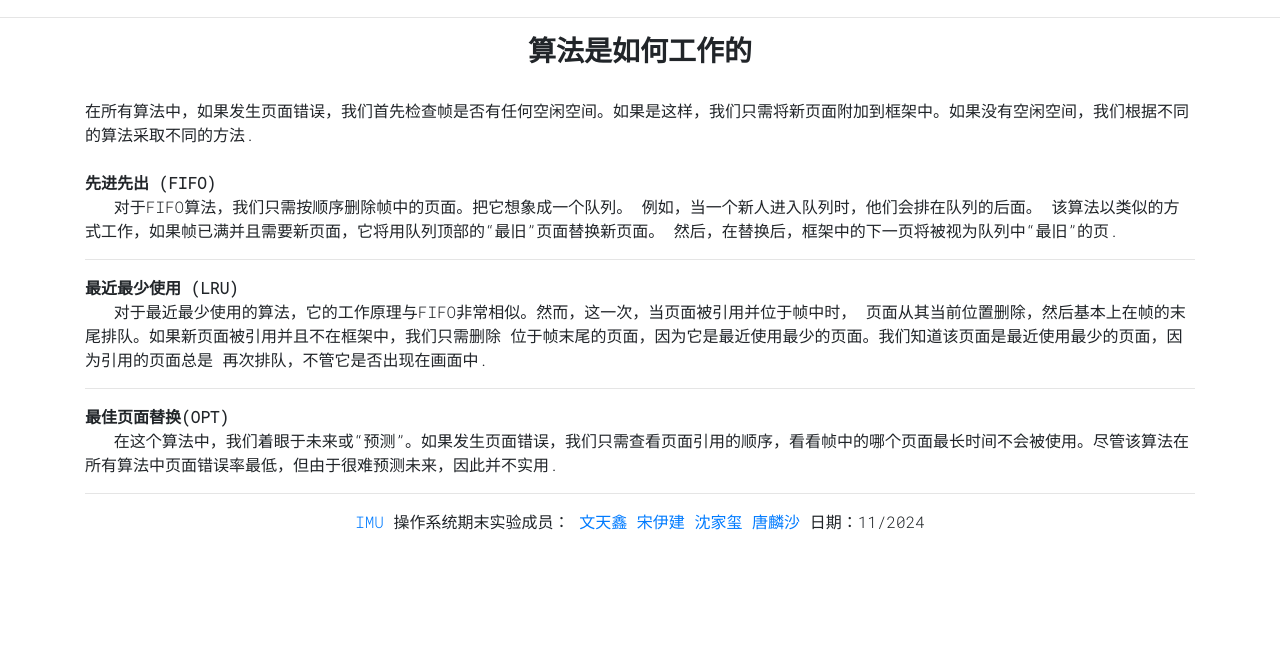
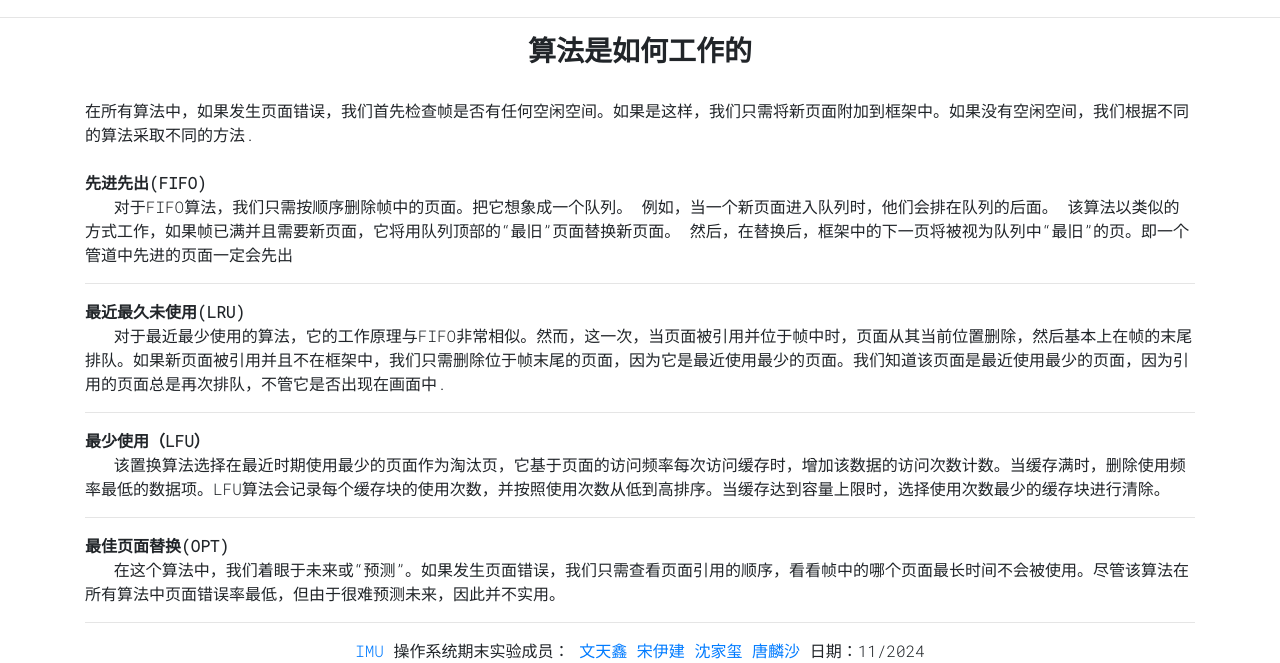
Before and after one commit to Overbtoff/OS-Page-Replacement-Simulator, a Django app: page / in a window 1280 px wide. Shown: the part 368-1031 px from the top of the page. Before the commit the page ends 898 px from the top, so only its background shows below. Run offline with Django 3.2, Linux system fonts and the light colour scheme; some libraries are stand-ins or nearby versions.

Commit message:
LFU算法

```diff
--- a/replacement/templates/replacement/index.html
+++ b/replacement/templates/replacement/index.html
@@ -8,16 +8,20 @@
         <br> 在所有算法中，如果发生页面错误，我们首先检查帧是否有任何空闲空间。如果是这样，我们只需将新页面附加到框架中。如果没有空闲空间，我们根据不同的算法采取不同的方法.
         <br>
         <br>
-        <b>先进先出 (FIFO)</b>
-        <br> &nbsp;&nbsp;&nbsp;对于FIFO算法，我们只需按顺序删除帧中的页面。把它想象成一个队列。 例如，当一个新人进入队列时，他们会排在队列的后面。 该算法以类似的方式工作，如果帧已满并且需要新页面，它将用队列顶部的“最旧”页面替换新页面。 然后，在替换后，框架中的下一页将被视为队列中“最旧”的页.
+        <b>先进先出(FIFO)</b>
+        <br> &nbsp;&nbsp;&nbsp;对于FIFO算法，我们只需按顺序删除帧中的页面。把它想象成一个队列。 例如，当一个新页面进入队列时，他们会排在队列的后面。 该算法以类似的方式工作，如果帧已满并且需要新页面，它将用队列顶部的“最旧”页面替换新页面。 然后，在替换后，框架中的下一页将被视为队列中“最旧”的页。即一个管道中先进的页面一定会先出
         <br>
         <hr>
-        <b>最近最少使用 (LRU)</b>
-        <br> &nbsp;&nbsp;&nbsp;对于最近最少使用的算法，它的工作原理与FIFO非常相似。然而，这一次，当页面被引用并位于帧中时， 页面从其当前位置删除，然后基本上在帧的末尾排队。如果新页面被引用并且不在框架中，我们只需删除 位于帧末尾的页面，因为它是最近使用最少的页面。我们知道该页面是最近使用最少的页面，因为引用的页面总是 再次排队，不管它是否出现在画面中.
+        <b>最近最久未使用(LRU)</b>
+        <br> &nbsp;&nbsp;&nbsp;对于最近最少使用的算法，它的工作原理与FIFO非常相似。然而，这一次，当页面被引用并位于帧中时，页面从其当前位置删除，然后基本上在帧的末尾排队。如果新页面被引用并且不在框架中，我们只需删除位于帧末尾的页面，因为它是最近使用最少的页面。我们知道该页面是最近使用最少的页面，因为引用的页面总是再次排队，不管它是否出现在画面中.
+        <br>
+        <hr>
+        <b>最少使用（LFU）</b>
+        <br> &nbsp;&nbsp;&nbsp;该置换算法选择在最近时期使用最少的页面作为淘汰页，它基于页面的访问频率每次访问缓存时，增加该数据的访问次数计数。当缓存满时，删除使用频率最低的数据项。LFU算法会记录每个缓存块的使用次数，并按照使用次数从低到高排序。当缓存达到容量上限时，选择使用次数最少的缓存块进行清除。
         <br>
         <hr>
         <b>最佳页面替换(OPT)</b>
-        <br> &nbsp;&nbsp;&nbsp;在这个算法中，我们着眼于未来或“预测”。如果发生页面错误，我们只需查看页面引用的顺序，看看帧中的哪个页面最长时间不会被使用。尽管该算法在所有算法中页面错误率最低，但由于很难预测未来，因此并不实用.
+        <br> &nbsp;&nbsp;&nbsp;在这个算法中，我们着眼于未来或“预测”。如果发生页面错误，我们只需查看页面引用的顺序，看看帧中的哪个页面最长时间不会被使用。尽管该算法在所有算法中页面错误率最低，但由于很难预测未来，因此并不实用。
         <br>
         <hr>
     </p>
--- a/replacement/views.py
+++ b/replacement/views.py
@@ -215,9 +215,6 @@ def lru(sequence, frameAmt):
                 temp = frames[:]
                 temp[-1] = 'red'+temp[-1]
 
-
-
-
         else:
             hit += 1
             frames.remove(s)
@@ -246,6 +243,102 @@ def lru(sequence, frameAmt):
 
     #print(f"---LRU---\nHit: {hit}, Miss: {miss}")
 
+def lfu(sequence, frameAmt):
+    global lfufinalList, lfufinalstr, lfufault, lfuhit, lfuratio
+    sequenceList = sequence
+    frames = []
+    lfuallList = []
+    hit = 0
+    miss = 0
+    temp = []
+    cache = {}  # 缓存，存储键和对应的值及频率
+    freq = {}  # 存储每个频率对应的键集合
+    size = 0  # 当前缓存中的数据量
+
+    # LFU算法
+    for key in sequenceList:
+        if key in cache:
+            # 缓存命中
+            hit += 1
+            cache[key]['freq'] += 1  # 增加页面的访问频率
+            # 确保 freq 字典中存在该频率的键，如果不存在则创建一个空列表
+            freq.setdefault(cache[key]['freq'], []).append(key)
+            # 更新 frames 列表，将命中的页面移动到列表末尾
+            frames.remove(key)
+            frames.append(key)
+
+            temp = frames[:]
+            temp.append(key)
+            lfuallList.append(temp)
+        else:
+            # 缓存未命中
+            miss += 1
+            if size < frameAmt:
+                # 缓存未满，添加新项
+                cache[key] = {'val': key, 'freq': 1}
+                freq[1] = [key]
+                frames.append(key)
+                temp = frames[:]
+                temp[-1] = 'red' + str(temp[-1])
+                lfuallList.append(temp[:])
+                size += 1
+            else:
+                # 缓存已满，需要淘汰
+                while freq:
+                    # 对频率列表进行升序排序，确保lowest_freq是最小的频率
+                    freq_list = sorted(freq.keys(), reverse=False)
+                    lowest_freq = freq_list[0]
+                    if len(freq[lowest_freq]) > 0:
+                        # 从具有最低频率的页面列表中弹出第一个页面作为被淘汰的页面
+                        evict_key = freq[lowest_freq].pop(0)
+                        if freq[lowest_freq] == []:
+                            del freq[lowest_freq]
+                        del cache[evict_key]
+                        frames.remove(evict_key)
+                        break
+                    else:
+                        # 如果最低频率的列表为空，删除这个频率
+                        del freq[lowest_freq]
+                # 添加新项
+                cache[key] = {'val': key, 'freq': 1}
+                freq.setdefault(1, []).append(key)
+                frames.append(key)
+                temp = frames[:]
+                temp[-1] = 'red' + str(temp[-1])
+                lfuallList.append(temp[:])
+                size += 1
+
+
+
+    # 转置lfuallList以生成HTML表格
+    # lfuallList.append(temp)
+    lfufinalList = transpose(lfuallList, frameAmt)
+
+    # 添加HTML标签以生成表格
+    lfufinalstr = ''
+    for lists in lfufinalList:
+        lfufinalstr += '<tr>'  # 开始新的一行
+        for attr in lists:
+            if 'red' in attr:
+                # 如果属性中包含'red'，表示这是一个新加入缓存的元素，用红色标记
+                lfufinalstr += '<td style="padding: 13px; background-color:#f44336;">' + attr[3:] + '</td>'
+            else:
+                # 否则，正常添加缓存中的元素
+                lfufinalstr += '<td style="padding: 13px;">' + attr + '</td>'
+        lfufinalstr += '</tr>\n'  # 结束当前行
+
+    # 统计和赋值
+    lfufault = miss  # 缓存未命中次数
+    lfuhit = hit  # 缓存命中次数
+    lfuratio = 100.0 * hit / (len(sequenceList) if sequenceList else 1)  # 计算命中率
+#
+# # # Example usage:
+# # sequence = [1, 2, 3, 4, 1, 5, 1, 2, 6, 1, 7, 1]
+# # frameAmt = 3
+# # lfu_html, lfu_hit, lfu_miss = lfu(sequence, frameAmt)
+# # print(f"Hit: {lfu_hit}, Miss: {lfu_miss}")
+# # print(lfu_html)  # 打印HTML表格
+
 
 
 def main(sequenceString, frameAmtString):
@@ -254,6 +347,7 @@ def main(sequenceString, frameAmtString):
     frameAmount = int(frameAmtString)
     fifo(sequenceList, frameAmount)
     lru(sequenceList, frameAmount)
+    lfu(sequenceList, frameAmount)
     #opt(sequenceList, frameAmount)
 
     #for optimal
@@ -290,6 +384,7 @@ def index(request):
 def result(request):
     global fifofinalList, fifofinalstr,fifofault, fifohit, fiforatio
     global lrufinalList, lrufinalstr, lrufault, lruhit, lruratio
+    global lfufinalList, lfufinalstr, lfufault, lfuhit, lfuratio
     global optfinalList, optfinalstr, optfault, opthit, optratio
     if request.method == "POST":
 
@@ -317,6 +412,7 @@ def result(request):
             "form": EntryForm(),
             "sequence": sequenceString.split(),
             "frameAmount": frameAmtString,
+
             "fifofinalList": fifofinalList,
             "fifofinalstr": fifofinalstr,
             "fifomdstring": markdown2.markdown(fifofinalstr), #markdown for html
@@ -324,12 +420,21 @@ def result(request):
             "fifohit": fifohit,
             "fiforatio": round(fiforatio,2),
             "length": len(sequenceString.split()),
+
             "lrufinalList": lrufinalList,
             "lrufinalstr": lrufinalstr,
             "lrumdstring": markdown2.markdown(lrufinalstr), #markdown for html
             "lrufault": lrufault,
             "lruhit": lruhit,
             "lruratio": round(lruratio,2),
+
+            "lfufinalList": lfufinalList,
+            "lfufinalstr": lfufinalstr,
+            "lfumdstring": markdown2.markdown(lfufinalstr),  # markdown for html
+            "lfufault": lfufault,
+            "lfuhit": lfuhit,
+            "lfuratio": round(lfuratio, 2),
+
             "optfinalList": optfinalList,
             "optfinalstr": optfinalstr,
             "optfault": optfault,
```
Also changed, not shown: replacement/templates/replacement/result.html (+4 -4 lines).
